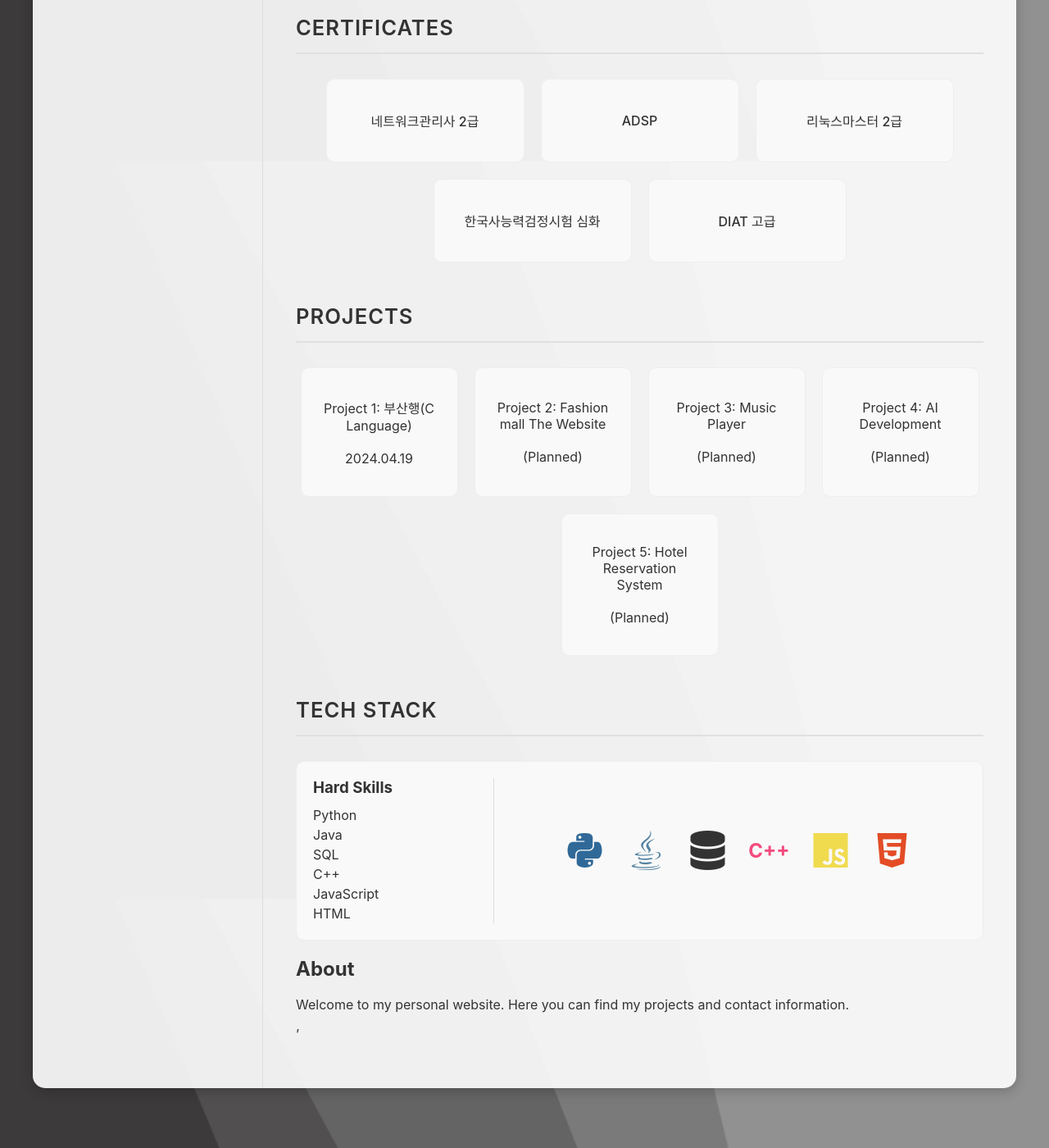
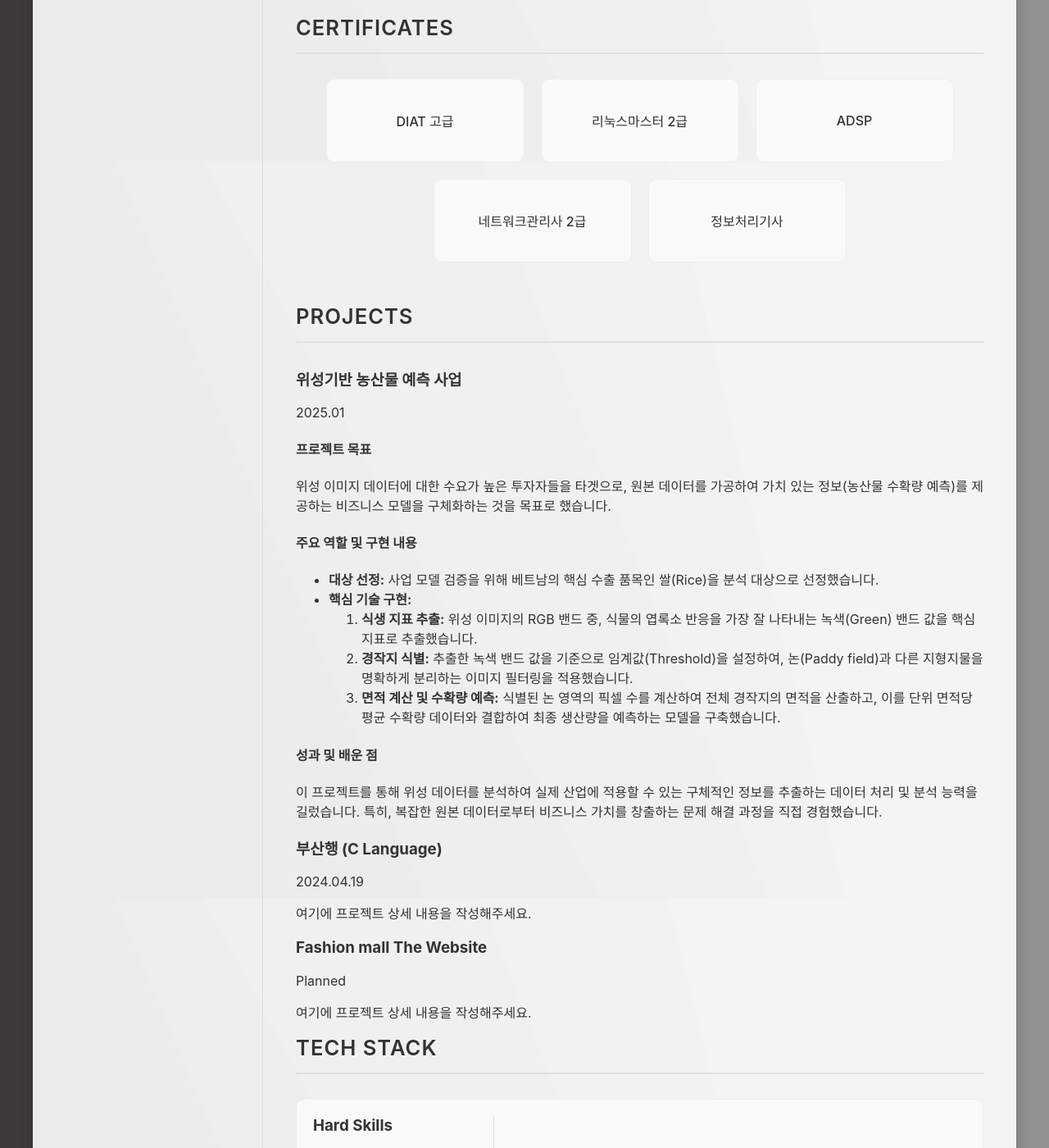
Before and after one commit to Leegaeune/Leegaeune.github.io, a Jekyll site: the page built from index.md, in a window 1280 px wide and 1400 px high, scrolled down 704 px. Shown: the whole window at 82% size. Built offline with Jekyll 4.4.1, drawn with Linux system fonts in a browser that asks for light colours; some of the changed text lies outside the part shown.

Commit message:
Update index.md

```diff
--- a/index.md
+++ b/index.md
@@ -59,31 +59,62 @@ title: Home
 
 <h2 class="section-title">Certificates</h2>
 <div class="certificates-list">
+  <div><p>DIAT 고급</p></div>
+  <div><p>리눅스마스터 2급</p></div>
+  <div><p>ADSP</p></div>
   <div><p>네트워크관리사 2급</p></div>
-  <div><p>ADSP</p></div>
-  <div><p>리눅스마스터 2급</p></div>
-  <div><p>한국사능력검정시험 심화</p></div>
-  <div><p>DIAT 고급</p></div>
+  <div><p>정보처리기사</p></div>
 </div>
 
 <h2 class="section-title">Projects</h2>
-<div class="projects-list">
-    <div>
-        <p>Project 1: 부산행(C Language)<br><br>2024.04.19</p>
+
+<section class="projects-section">
+
+  <!-- 프로젝트 1: 위성기반 농산물 예측 사업 -->
+  <div class="project-card">
+    <h3>위성기반 농산물 예측 사업</h3>
+    <p class="project-period">2025.01</p>
+    <div class="project-content">
+      <h4>프로젝트 목표</h4>
+      <p>
+        위성 이미지 데이터에 대한 수요가 높은 투자자들을 타겟으로, 원본 데이터를 가공하여 가치 있는 정보(농산물 수확량 예측)를 제공하는 비즈니스 모델을 구체화하는 것을 목표로 했습니다.
+      </p>
+      <h4>주요 역할 및 구현 내용</h4>
+      <ul>
+        <li><b>대상 선정:</b> 사업 모델 검증을 위해 베트남의 핵심 수출 품목인 쌀(Rice)을 분석 대상으로 선정했습니다.</li>
+        <li><b>핵심 기술 구현:</b>
+          <ol>
+            <li><b>식생 지표 추출:</b> 위성 이미지의 RGB 밴드 중, 식물의 엽록소 반응을 가장 잘 나타내는 녹색(Green) 밴드 값을 핵심 지표로 추출했습니다.</li>
+            <li><b>경작지 식별:</b> 추출한 녹색 밴드 값을 기준으로 임계값(Threshold)을 설정하여, 논(Paddy field)과 다른 지형지물을 명확하게 분리하는 이미지 필터링을 적용했습니다.</li>
+            <li><b>면적 계산 및 수확량 예측:</b> 식별된 논 영역의 픽셀 수를 계산하여 전체 경작지의 면적을 산출하고, 이를 단위 면적당 평균 수확량 데이터와 결합하여 최종 생산량을 예측하는 모델을 구축했습니다.</li>
+          </ol>
+        </li>
+      </ul>
+      <h4>성과 및 배운 점</h4>
+      <p>
+        이 프로젝트를 통해 위성 데이터를 분석하여 실제 산업에 적용할 수 있는 구체적인 정보를 추출하는 데이터 처리 및 분석 능력을 길렀습니다. 특히, 복잡한 원본 데이터로부터 비즈니스 가치를 창출하는 문제 해결 과정을 직접 경험했습니다.
+      </p>
     </div>
-    <div>
-        <p>Project 2: Fashion mall The Website<br><br>(Planned)</p>
+  </div>
+
+  <!-- 프로젝트 2: 부산행(C Language) -->
+  <div class="project-card">
+    <h3>부산행 (C Language)</h3>
+    <p class="project-period">2024.04.19</p>
+    <div class="project-content">
+      <p>여기에 프로젝트 상세 내용을 작성해주세요.</p>
     </div>
-    <div>
-        <p>Project 3: Music Player<br><br>(Planned)</p>
+  </div>
+
+  <!-- 프로젝트 3: Fashion mall The Website -->
+  <div class="project-card">
+    <h3>Fashion mall The Website</h3>
+    <p class="project-period">Planned</p>
+     <div class="project-content">
+      <p>여기에 프로젝트 상세 내용을 작성해주세요.</p>
     </div>
-    <div>
-        <p>Project 4: AI Development<br><br>(Planned)</p>
-    </div>
-    <div>
-        <p>Project 5: Hotel Reservation System<br><br>(Planned)</p>
-    </div>
-</div>
+  </div>
+
 
 <h2 class="section-title">Tech Stack</h2>
 <div class="tech-stack-container">
```
